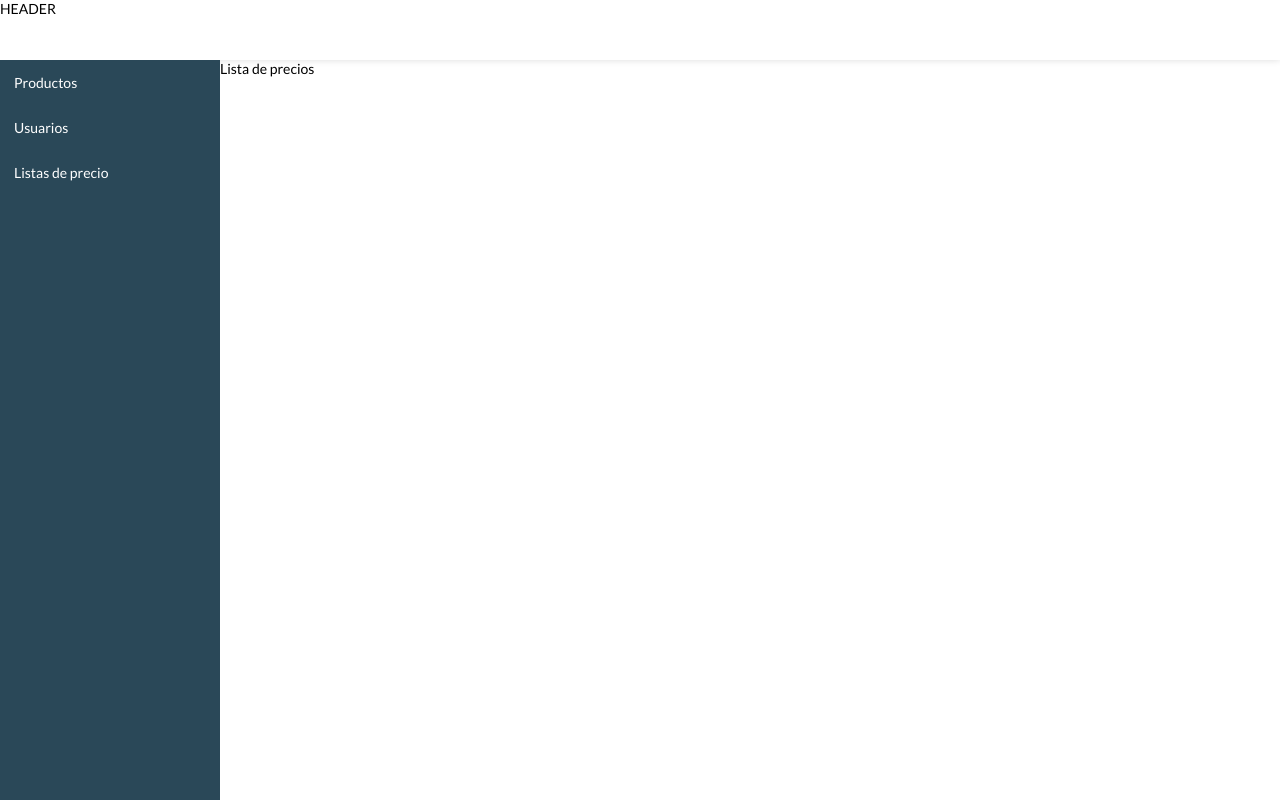
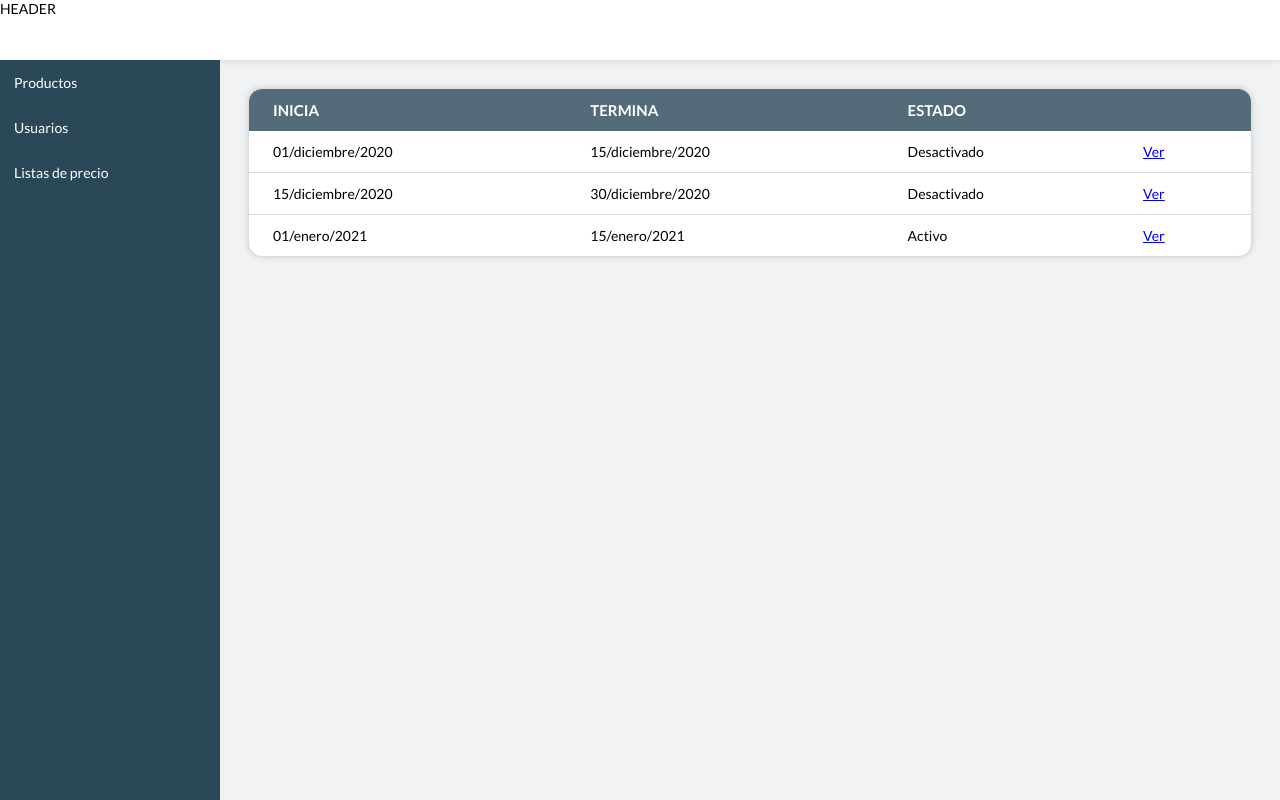
Before and after one commit to FranciscoGustavo/fruitsales, a Next.js app in the folder frontend/: page /dashboard/price-list in a window 1280 px wide. Built offline with nearby package versions, Linux system fonts and the light colour scheme.

Commit message:
feat: add table to watch lists of products and its detail

```diff
--- a/frontend/src/pages/dashboard/price-list.jsx
+++ /dev/null
@@ -1,11 +0,0 @@
-import { LayoutDashboard } from '../../components';
-
-const PriceListPage = () => {
-  return (
-    <LayoutDashboard>
-      Lista de precios
-    </LayoutDashboard>
-  );
-}
-
-export default PriceListPage;
--- /dev/null
+++ b/frontend/src/pages/dashboard/price-list/index.jsx
@@ -0,0 +1,39 @@
+import Link from 'next/link';
+import { LayoutDashboard, Table } from '../../../components';
+
+
+const PriceListPage = () => {
+
+  const columns = [
+    { Header: 'Inicia', accessor: 'start_date' },
+    { Header: 'Termina', accessor: 'end_date' },
+    { Header: 'Estado', accessor: 'isActive', Cell: ({ value }) => <h1>{value ? 'Activo' : 'Desactivado'}</h1> },
+    { id: 'view', Cell: <Link href="/dashboard/price-list/details"><a>Ver</a></Link>}
+  ];
+
+  const data = [
+    {
+      start_date: '01/diciembre/2020',
+      end_date: '15/diciembre/2020',
+      isActive: false
+    },
+    {
+      start_date: '15/diciembre/2020',
+      end_date: '30/diciembre/2020',
+      isActive: false
+    },
+    {
+      start_date: '01/enero/2021',
+      end_date: '15/enero/2021',
+      isActive: true
+    }
+  ];
+
+  return (
+    <LayoutDashboard>
+      <Table handleColumns={columns} handleData={data}/>
+    </LayoutDashboard>
+  );
+}
+
+export default PriceListPage;
```
Also changed, not shown: frontend/src/pages/dashboard/price-list/details.jsx (added, +38 -0 lines).
